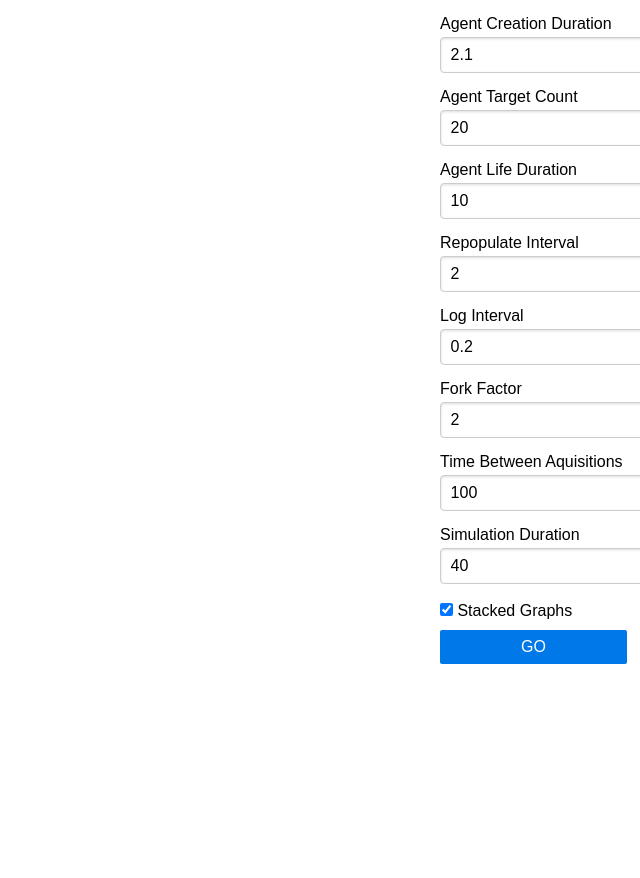
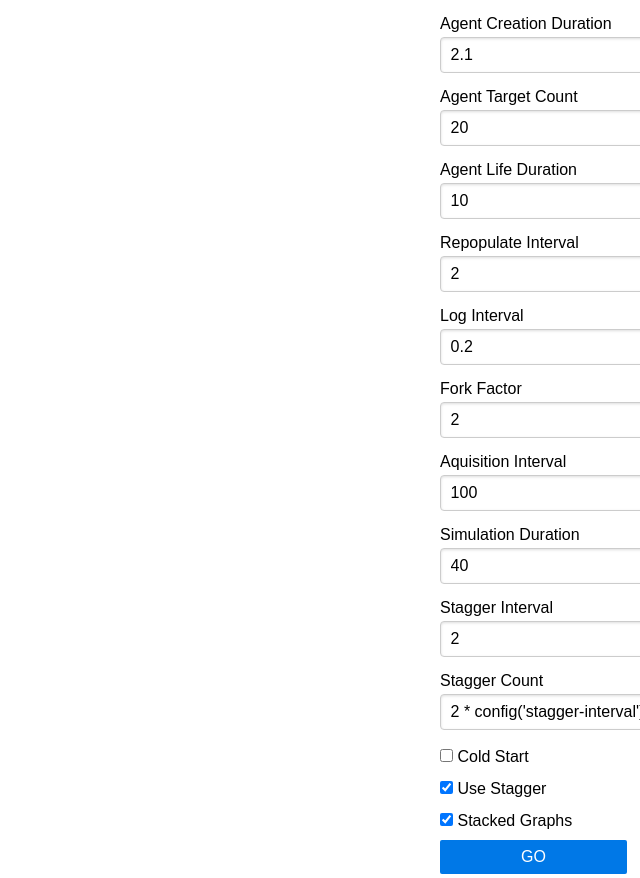
Before and after one commit to TyOverby/popsim, a website built with webpack: page static/index.html in a window 1280 px wide. Shown: the top 878 px of the page, without its empty margins (640-1280 px from the left). Before the commit the page ends 800 px from the top, so only its background shows below. Built offline with Linux system fonts and the light colour scheme.

Commit message:
stagger works

```diff
--- a/src/constants.ts
+++ b/src/constants.ts
@@ -1,11 +1,12 @@
+export default function config(id: string): any {
+    const element = document.querySelector("#" + id) as HTMLInputElement;
+    let value: string;
 
-export var Constants = {
-    time_to_birth: () => 2,
-    lower_bound_count: () => 20,
-    life_time: () => 4,
-    repopulate_interval_time: () => 2,
-    log_interval_time: () => 0.2,
-    random_populate_span_time: () => 2,
-    fork_factor: () => 2,
-    aquisition_rate: () => 0.15,
-};
+    if (element.type === "text") {
+        value = element.value;
+    } else {
+        value = "" + element.checked;
+    }
+
+    return eval(value);
+}
--- a/src/index.ts
+++ b/src/index.ts
@@ -1,6 +1,6 @@
 import simulate from './sim';
 import { Chart } from 'chart.js';
-import { Constants } from './constants';
+import config from './constants';
 
 const canvas = document.querySelector("canvas");
 let chart: Chart | null = null;
@@ -33,14 +33,14 @@ function run_simulation(timespan: number) {
                 lineTension: 0,
                 backgroundColor: 'rgba(132, 99, 255, 0.5)',
                 borderColor: 'rgba(0,0,100,1)',
-                borderWidth: 1
+                borderWidth: 2
             }, {
                 label: 'in use',
                 data: use_values,
                 lineTension: 0,
                 backgroundColor: 'rgba(99, 255, 132, 0.5)',
                 borderColor: 'rgba(40,140,70,1)',
-                borderWidth: 1
+                borderWidth: 2
             }, {
                 hidden: true,
                 label: 'being created',
@@ -48,13 +48,13 @@ function run_simulation(timespan: number) {
                 lineTension: 0,
                 backgroundColor: 'rgba(255, 80, 132, 0.1)',
                 borderColor: 'rgba(140,40,70,0.4)',
-                borderWidth: 1
+                borderWidth: 2
             }
             ]
         },
         options: {
             animation: { duration: 0 },
-            elements: { point: { radius: 1.0 } },
+            elements: { point: { radius: 0.0 } },
             responsive: false,
             scales: {
                 xAxes: [{
@@ -70,23 +70,8 @@ function run_simulation(timespan: number) {
 }
 
 
-function bind_property_to_setting(id: string, prop: string) {
-    const element = document.querySelector("#" + id) as HTMLInputElement;
-    const value: string = element.value;
-    (Constants as any)[prop] = () => eval(value);
-}
 
 (document.querySelector("#reconfigure") as HTMLButtonElement).onclick = function () {
-    bind_property_to_setting("agent-creation-duration", "time_to_birth");
-    bind_property_to_setting("agent-target-count", "lower_bound_count");
-    bind_property_to_setting("agent-life-duration", "life_time");
-    bind_property_to_setting("repopulate-interval", "repopulate_interval_time");
-    bind_property_to_setting("log-interval", "log_interval_time");
-    bind_property_to_setting("fork-factor", "fork_factor");
-    bind_property_to_setting("aquisition-rate", "aquisition_rate");
-
-    const simDurationElement = document.querySelector("#simulation-duration") as HTMLInputElement;
-    const simDuration: string = simDurationElement.value;
-
-    run_simulation(eval(simDuration));
+    const simDuration: number = config('simulation-duration');
+    run_simulation(simDuration);
 };
--- a/src/sim.ts
+++ b/src/sim.ts
@@ -1,6 +1,6 @@
 import { Clock } from './clock';
-import { Environment, getId } from './environment';
-import { Constants } from './constants';
+import { Id, Environment, getId } from './environment';
+import config from './constants';
 import * as actions from './actions';
 
 type Callback = (time: number, count_idle: number, count_in_use: number, count_in_flight: number) => void;
@@ -15,7 +15,7 @@ function simulate(duration: number, callback: Callback) {
         environment.leased.length,
         environment.creating.length);
 
-    const kill = (id) => {
+    const kill = (id: Id) => {
         environment.remove(id)
     }
 
@@ -24,39 +24,55 @@ function simulate(duration: number, callback: Callback) {
 
         environment.start_create(id);
 
-        clock.schedule(Constants.time_to_birth(), () => {
+        clock.schedule(config('agent-creation-duration'), () => {
             environment.finish_create(id);
-            clock.schedule(Constants.life_time(), () => kill(id))
+            clock.schedule(config('agent-life-duration'), () => kill(id))
         });
     };
 
     const topOff = () => {
-        for (let i = environment.idleCount + environment.creatingCount; i < Constants.lower_bound_count(); i++) {
+        const lower_bound_count = config('agent-target-count');
+
+        for (let i = environment.idleCount + environment.creatingCount; i < lower_bound_count; i++) {
             spawn();
+        }
+
+    };
+
+    const schedule_stagger = () => {
+        const repop_extra_count = config('stagger-count');
+        for (let i = 0; i < repop_extra_count; i++) {
+            clock.schedule(i, spawn);
         }
     };
 
     const usage = () => {
         environment.aquire();
-        for (let i = 0; i < Constants.fork_factor(); i++) {
+        for (let i = 0; i < config('fork-factor'); i++) {
             spawn();
         }
     };
 
-    // starting sim
-    const bound_count = Constants.lower_bound_count();
-    for (let i = 0; i < bound_count; i++) {
-        const life = Constants.life_time();
-        const id = getId();
-        environment.addToPool(id);
-        clock.schedule(life * ((i + 1) / bound_count), () => kill(id));
-        //clock.schedule(life * Math.random(), () => kill(id));
+    if (!config('cold-start')) {
+        // starting sim
+        const bound_count = config('agent-target-count');
+        for (let i = 0; i < bound_count; i++) {
+            const life = config('agent-life-duration');
+            const id = getId();
+            environment.addToPool(id);
+            clock.schedule(life * ((i + 1) / bound_count), () => kill(id));
+        }
     }
 
+
     log();
-    clock.scheduleRepeating(Constants.log_interval_time, log);
-    clock.scheduleRepeating(Constants.repopulate_interval_time, topOff);
-    clock.scheduleRepeating(Constants.aquisition_rate, usage);
+    clock.scheduleRepeating(() => config('log-interval'), log);
+    clock.scheduleRepeating(() => config('repopulate-interval'), topOff);
+    clock.scheduleRepeating(() => config('aquisition-interval'), usage);
+
+    if (config('use-stagger')) {
+        clock.scheduleRepeating(() => config('stagger-interval'), schedule_stagger);
+    }
 
 
     while (true) {
--- a/static/index.html
+++ b/static/index.html
@@ -14,7 +14,8 @@
             grid-gap: 10px;
         }
 
-        label, input[type="checkbox"] {
+        label,
+        input[type="checkbox"] {
             margin-top: 15px !important;
         }
 
@@ -54,13 +55,30 @@
             <label for="fork-factor"> Fork Factor </label>
             <input id="fork-factor" type="text" value="2"></input>
 
-            <label for="aquisition-rate"> Time Between Aquisitions </label>
-            <input id="aquisition-rate" type="text" value="100"></input>
+            <label for="aquisition-interval"> Aquisition Interval </label>
+            <input id="aquisition-interval" type="text" value="100"></input>
 
             <label for="simulation-duration"> Simulation Duration </label>
             <input id="simulation-duration" type="text" value="40"></input>
 
-            <input id="stacked" type="checkbox" checked> Stacked Graphs</input>
+            <label for="stagger-interval"> Stagger Interval </label>
+            <input id="stagger-interval" type="text" value="2"></input>
+
+            <label for="stagger-count"> Stagger Count </label>
+            <input id="stagger-count" type="text" value="2 * config('stagger-interval')"></input>
+
+            <input id="cold-start" type="checkbox"></input>
+            <label style="display:inline;" for="cold-start"> Cold Start </label>
+
+            <br/>
+
+            <input id="use-stagger" type="checkbox" checked></input>
+            <label style="display:inline;" for="use-stagger"> Use Stagger </label>
+
+            <br/>
+
+            <input id="stacked" type="checkbox" checked></input>
+            <label style="display:inline;" for="stacked"> Stacked Graphs </label>
 
             <button type="button" class="pure-button pure-button-primary" id="reconfigure"> GO </button>
         </form>
@@ -72,6 +90,11 @@
         var canvas = document.querySelector("canvas");
         canvas.width = canvas_holder.offsetWidth;
         canvas.height = canvas_holder.offsetHeight;
+
+        var all_labels = document.querySelectorAll("label");
+        for (const label of all_labels) {
+            label.title = label.htmlFor;
+        }
     </script>
 </body>
 
--- a/tsconfig.json
+++ b/tsconfig.json
@@ -1,5 +1,6 @@
 {
     "compilerOptions": {
+        "strict": true,
         "outDir": "./dist/",
         "sourceMap": true,
         "module": "commonjs",
```
Also changed, not shown: dist/bundle.js, 1 other file.
